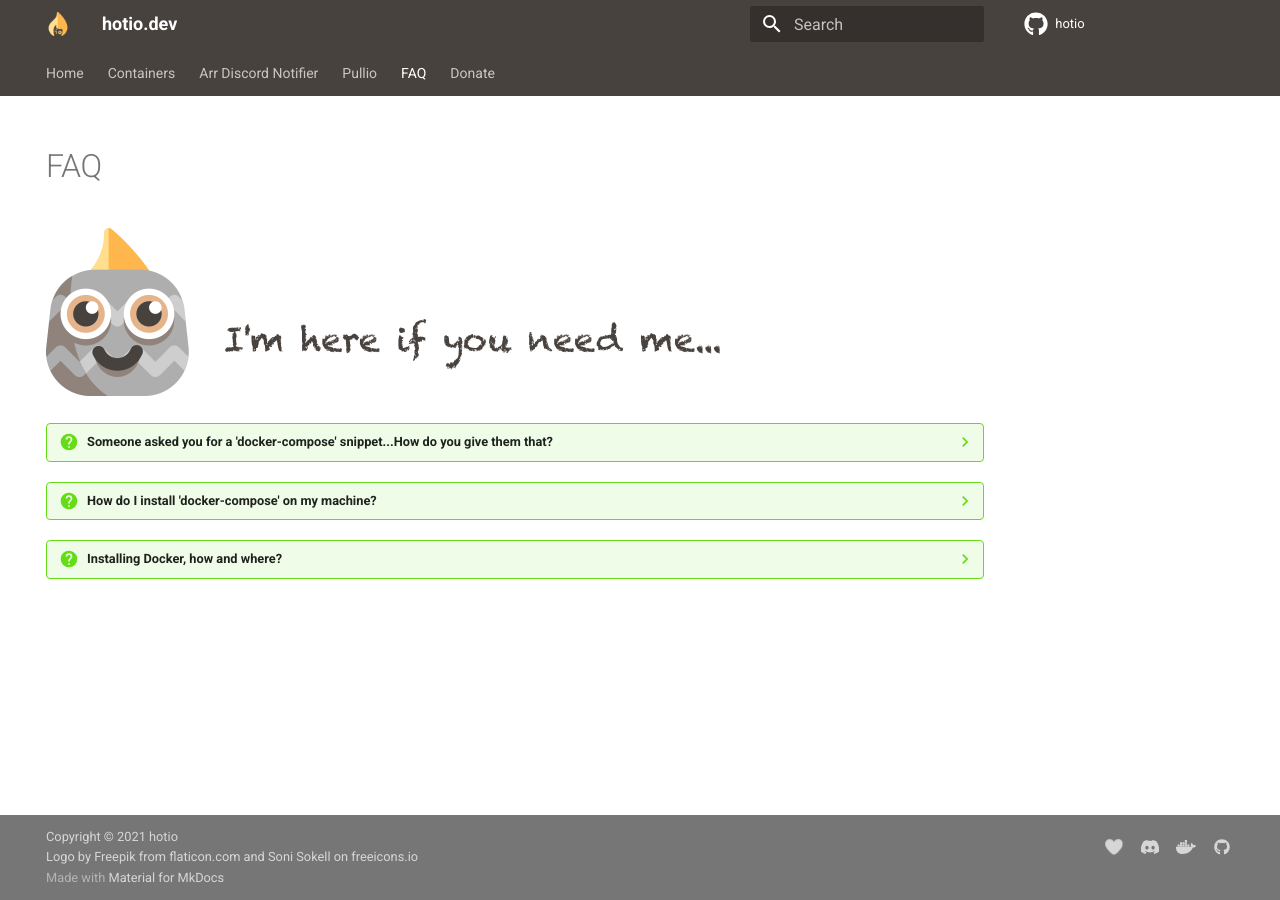
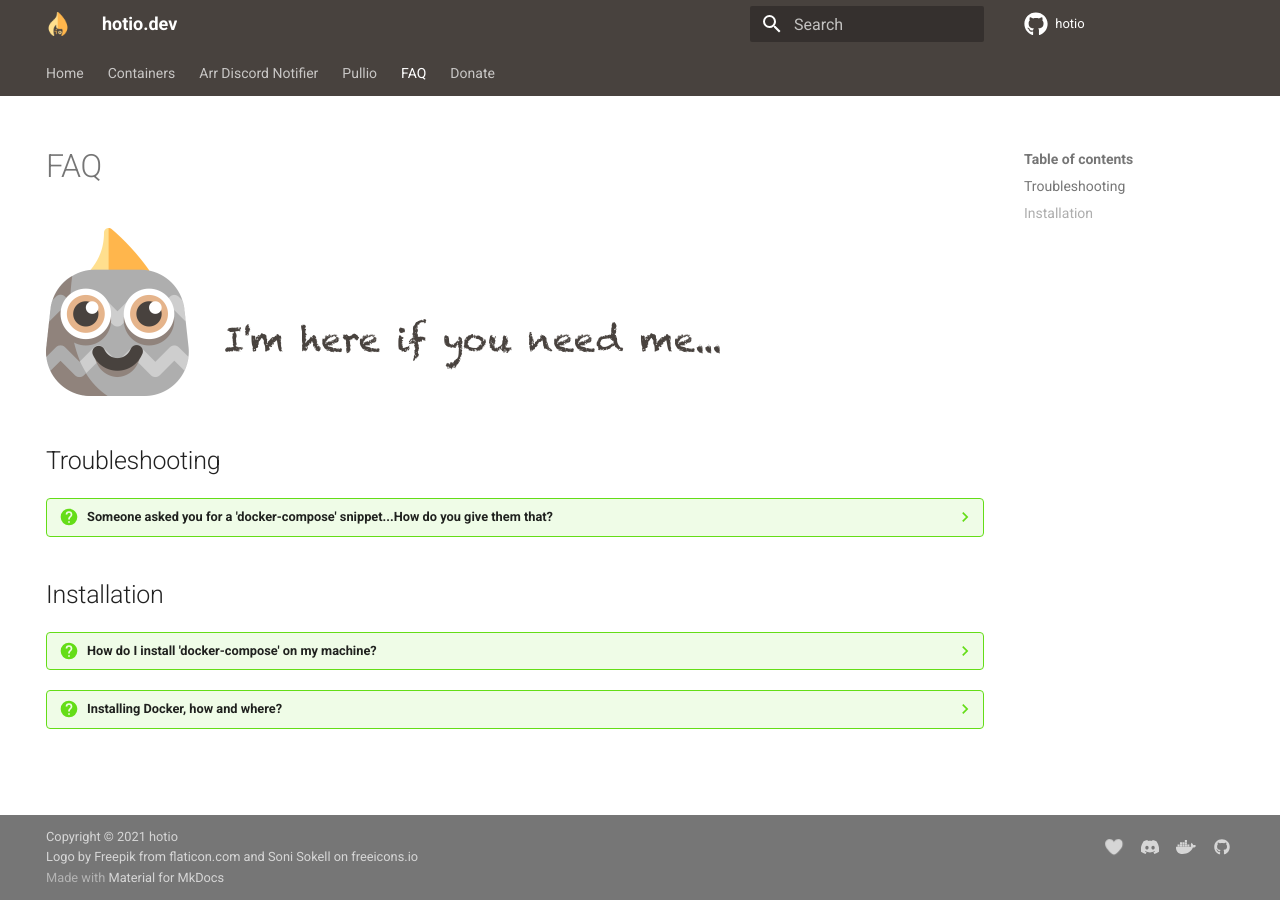
Before and after one commit to hotio/website, an MkDocs documentation site: the page built from docs/faq.md, in a window 1280 px wide. Built offline with MkDocs 1.6.1 and Material for MkDocs 9.7.7, drawn with Linux system fonts in a browser that asks for light colours.

Commit message:
divide it up

````diff
--- a/docs/faq.md
+++ b/docs/faq.md
@@ -4,6 +4,8 @@
 ---
 
 <img src="/img/pullio-i-am-here.png" alt="i'm here" width="674" height="168">
+
+## Troubleshooting
 
 ??? question "Someone asked you for a 'docker-compose' snippet...How do you give them that?"
 
@@ -21,6 +23,8 @@
     docker run --rm -v /var/run/docker.sock:/var/run/docker.sock:ro red5d/docker-autocompose <container-name-or-id> [<additional-names-or-ids>] | curl -H "x-uuid;" --upload-file - 'https://paste.c-net.org/'
     ```
 
+## Installation
+
 ??? question "How do I install 'docker-compose' on my machine?"
 
     There's all sorts of ways to do this, here we are going to pick the easy way. The following commands will download and install a wrapper script that uses the docker image `linuxserver/docker-compose`.
````
